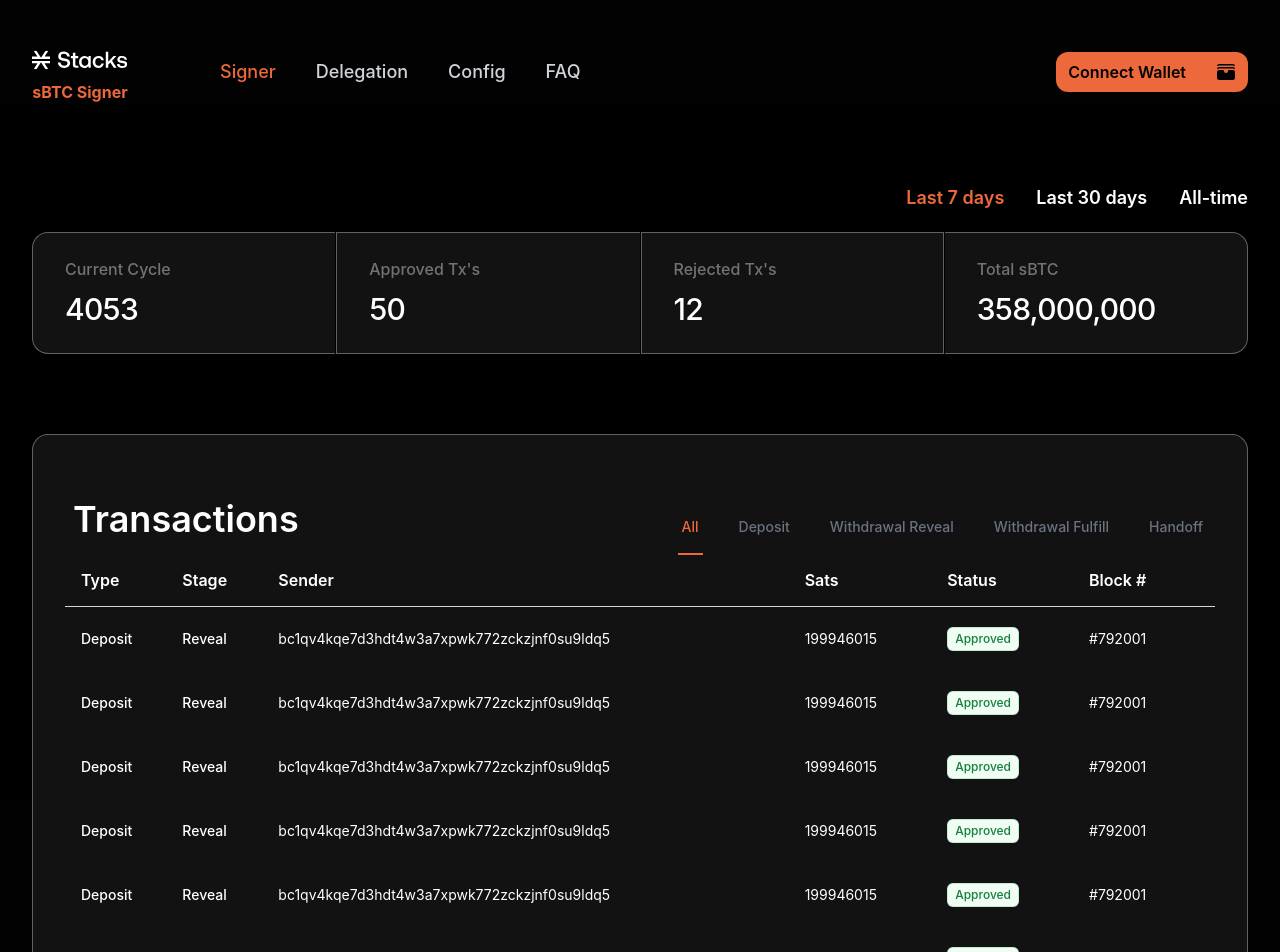
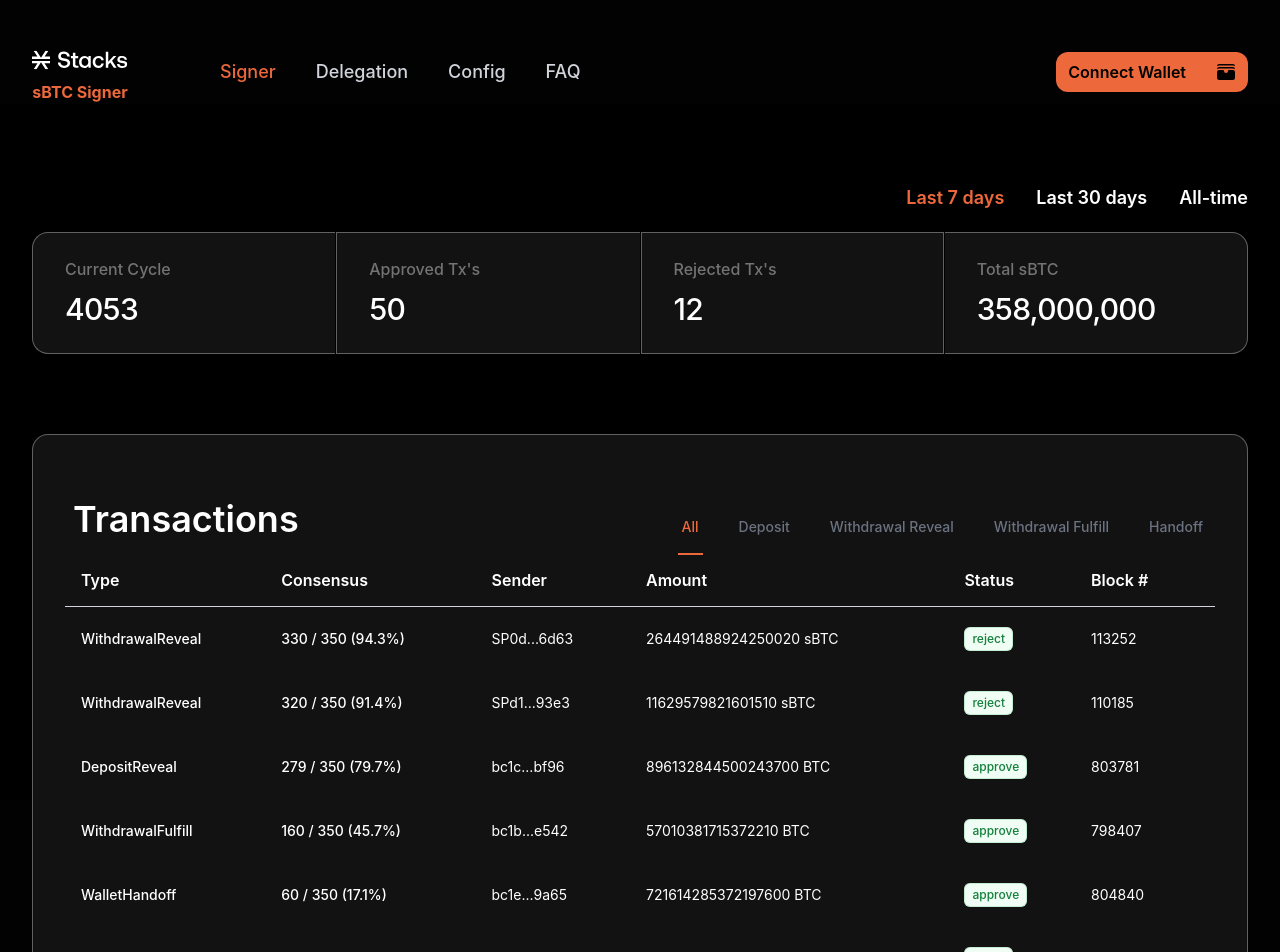
Before and after one commit to setbern/sbtc-web-signer, a Next.js app: page / in a window 1280 px wide. Shown: the top 952 px of the page. Built offline with nearby package versions, Linux system fonts and the light colour scheme.

Commit message:
mock data and clean up

```diff
--- a/src/atoms/atomTypes.ts
+++ b/src/atoms/atomTypes.ts
@@ -44,6 +44,7 @@
 export enum VOTE_CHOICE {
   approve = "approve",
   reject = "reject",
+  no_vote = "no_vote",
 }
 export enum VOTE_MECHANISM {
   auto = "auto",
--- a/src/comp/HomeDashboard.tsx
+++ b/src/comp/HomeDashboard.tsx
@@ -192,7 +192,7 @@
           </div>
         </div>
       </div>
-      <TxDetail open={open} setOpen={setOpen} />
+      {/* <TxDetail open={open} setOpen={setOpen} /> */}
       <DashboardStats />
       <TransactionHistory />
     </>
--- a/src/comp/TransactionHistory.tsx
+++ b/src/comp/TransactionHistory.tsx
@@ -1,7 +1,9 @@
 import { useState } from "react";
 import { people } from "../../pages";
-import { TX_KIND } from "../atoms/atomTypes";
-import { classNames } from "../const/util";
+import { TX_CHAIN_TYPE, TX_KIND } from "../atoms/atomTypes";
+import { classNames, displayAddy } from "../const/util";
+import { useAtomValue } from "jotai";
+import { signerTxDataAtom } from "../atoms";
 
 export const tabs = [
   { name: "All", type: TX_KIND.none },
@@ -13,6 +15,10 @@
 
 const TransactionHistory = () => {
   const [txTypeFilter, setTxType] = useState<TX_KIND>(TX_KIND.none);
+
+  const signerData = useAtomValue(signerTxDataAtom);
+
+  const renderTxs = () => {};
   return (
     <div className="mx-auto max-w-7xl  pt-20 pb-12 px-4  sm:px-6 lg:px-8">
       <div className="  border-[#616161] border-b-0 rounded-t-2xl border bg-[#121212] ">
@@ -57,7 +63,7 @@
                     scope="col"
                     className="py-3.5 pl-4 pr-3 text-left text-md font-semibold text-white sm:pl-0"
                   >
-                    Stage
+                    Consensus
                   </th>
                   <th
                     scope="col"
@@ -69,7 +75,7 @@
                     scope="col"
                     className="px-3 py-3.5 text-left text-md font-semibold text-white "
                   >
-                    Sats
+                    Amount
                   </th>
                   <th
                     scope="col"
@@ -84,35 +90,50 @@
                     Block #
                   </th>
                   <th scope="col" className="relative py-3.5 pl-3 pr-4 sm:pr-0">
-                    <span className="sr-only">Edit</span>
+                    <span className="sr-only">View</span>
                   </th>
                 </tr>
               </thead>
               <tbody className=" ">
-                {people.map((person) => (
-                  <tr key={person.name}>
+                {signerData.map((tx) => (
+                  <tr key={tx.transaction.txid}>
                     <td className="whitespace-nowrap py-5 pl-4 pr-3 text-sm font-medium text-white ">
-                      {person.name}
+                      {tx.transaction.transaction_kind}
                     </td>
                     <td className="whitespace-nowrap py-5 pl-4 pr-3 text-sm sm:pl-0">
                       <div className="font-medium text-white ">
-                        {person.stage}
+                        {`${tx.vote_tally.current_consensus} / 350 (${
+                          (
+                            (tx.vote_tally.current_consensus / 350) *
+                            100
+                          ).toFixed(1) as any
+                        }%)`}
                       </div>
                     </td>
 
                     <td className="whitespace-nowrap px-3 py-5 text-sm text-white ">
-                      <div className="text-white ">{person.title}</div>
+                      <div className="text-white ">
+                        {displayAddy(
+                          tx.transaction.transaction_credit_address.address
+                        )}
+                      </div>
                     </td>
                     <td className="whitespace-nowrap px-3 py-5 text-sm text-white ">
-                      <div className="text-white ">{person.sats}</div>
+                      <div className="text-white ">
+                        {tx.transaction.transaction_amount}
+                        {tx.transaction.transaction_credit_address.type ===
+                        TX_CHAIN_TYPE.STACKS
+                          ? " sBTC"
+                          : " BTC"}
+                      </div>
                     </td>
                     <td className="whitespace-nowrap px-3 py-5 text-sm text-white ">
                       <span className="inline-flex items-center rounded-md bg-green-50 px-2 py-1 text-xs font-medium text-green-700 ring-1 ring-inset ring-green-600/20">
-                        Approved
+                        {tx.vote_tally.vote_status}
                       </span>
                     </td>
                     <td className="whitespace-nowrap px-3 py-5 text-sm text-white ">
-                      {person.role}
+                      {tx.transaction.transaction_block_height}
                     </td>
                     {/* <td
                     onClick={() => setOpen(true)}
--- a/src/comp/TxDetail.tsx
+++ b/src/comp/TxDetail.tsx
@@ -1,13 +1,18 @@
 import { Fragment, useState } from "react";
 import { Dialog, Transition } from "@headlessui/react";
 import { PaperClipIcon, XMarkIcon } from "@heroicons/react/24/outline";
+import { SIGNER_TX_DATA } from "../atoms/atomTypes";
 
 type txDetail = {
   setOpen: React.Dispatch<React.SetStateAction<boolean>>;
   open: any;
+  txDetail: SIGNER_TX_DATA | null;
 };
 
-const TxDetail = ({ setOpen, open }: txDetail) => {
+const TxDetail = ({ setOpen, open, txDetail }: txDetail) => {
+  if (!txDetail) {
+    return null;
+  }
   return (
     <Transition.Root show={open} as={Fragment}>
       <Dialog as="div" className="relative z-10" onClose={setOpen}>
--- a/src/const/util.ts
+++ b/src/const/util.ts
@@ -1,3 +1,9 @@
 export function classNames(...classes: any[]) {
   return classes.filter(Boolean).join(" ");
 }
+
+export const displayAddy = (address: string) => {
+  return `${address.substring(0, 4)}...${address.substring(
+    address.length - 4
+  )}`;
+};
```
